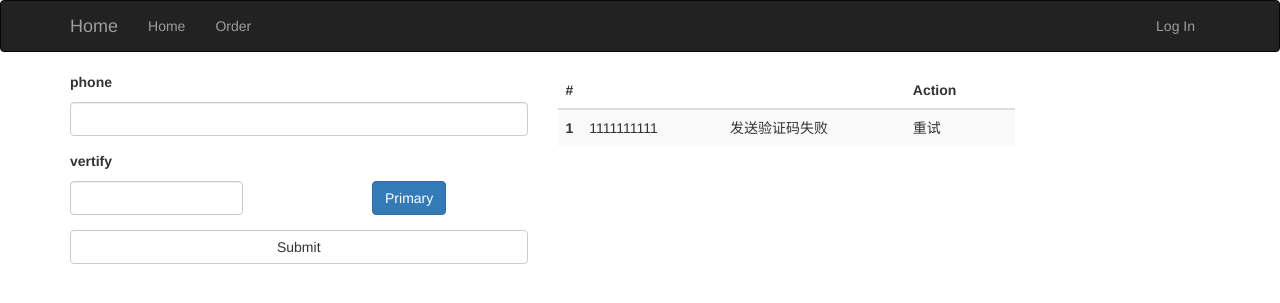
After one commit to scalaview/leo, a Flask app: page /admin/order in a window 1280 px wide. The commit adds this page. Shown: the top 303 px of the page. Run offline with Flask 2, Linux system fonts and the light colour scheme; parts of the project's set-up code (start-up, migrations or seed data) failed here and were passed over; some libraries are stand-ins or nearby versions.

Commit message:
add order page

```diff
--- a/app/admin/forms.py
+++ b/app/admin/forms.py
@@ -1,4 +1,4 @@
-from flask_wtf import Form
+from flask_wtf import FlaskForm as Form
 from wtforms import StringField, PasswordField, BooleanField, SubmitField
 from wtforms.validators import Required, Length, Email, Regexp, EqualTo
 from wtforms import ValidationError
@@ -28,3 +28,13 @@ class RegistrationForm(Form):
     def validate_username(self, field):
         if User.query.filter_by(username=field.data).first():
             raise ValidationError('Username already in use.')
+
+class SouPlusForm(Form):
+    phone = StringField('phone', validators=[
+        Required(), Length(11), Regexp('[0-9]*$', 0,
+                                          'Phone must have only numbers')])
+    vertify = StringField('vertify', validators=[
+        Required(), Length(6), Regexp('[A-Za-z0-9]*$', 0,
+                                          'Usernames must have only letters, '
+                                          'numbers, dots or underscores')])
+    submit = SubmitField('Submit')
--- a/app/admin/views.py
+++ b/app/admin/views.py
@@ -3,8 +3,8 @@ from flask_login import login_user, logout_user, login_required, \
     current_user
 from . import admin
 from .. import db
-from ..models import User
-from .forms import LoginForm, RegistrationForm #, ChangePasswordForm,\
+from ..models import Permission, Role, User
+from .forms import LoginForm, RegistrationForm, SouPlusForm#, ChangePasswordForm,\
 #     PasswordResetRequestForm, PasswordResetForm, ChangeEmailForm
 
 @admin.route('/login', methods=['GET', 'POST'])
@@ -18,6 +18,7 @@ def login():
         flash('Invalid username or password.')
     return render_template('admin/login.html', form=form)
 
+
 @admin.route('/logout')
 @login_required
 def logout():
@@ -25,15 +26,14 @@ def logout():
     flash('You have been logged out.')
     return redirect(url_for('admin.login'))
 
+
 @admin.route('/', methods=['GET', 'POST'])
 @login_required
 def index():
-    form = PostForm()
     if current_user.can(Permission.VIEWHISTORY) and \
             form.validate_on_submit():
         return redirect(url_for('.index'))
-    return render_template('admin/index.html', form=form, posts=posts,
-                           show_followed=show_followed, pagination=pagination)
+    return render_template('admin/index.html')
 
 
 @admin.route('/register', methods=['GET', 'POST'])
@@ -44,6 +44,13 @@ def register():
                     password=form.password.data)
         db.session.add(user)
         db.session.commit()
-        flash('A confirmation email has been sent to you by email.')
         return redirect(url_for('admin.login'))
     return render_template('admin/register.html', form=form)
+
+@admin.route('/order', methods=['GET', 'POST'])
+def order():
+    form = SouPlusForm()
+    if form.validate_on_submit(): #and \
+           # form.validate_on_submit():
+        pass
+    return render_template('admin/order.html', form=form)
--- a/app/templates/admin/base.html
+++ b/app/templates/admin/base.html
@@ -7,6 +7,7 @@
 <link rel="shortcut icon" href="{{ url_for('static', filename='favicon.ico') }}" type="image/x-icon">
 <link rel="icon" href="{{ url_for('static', filename='favicon.ico') }}" type="image/x-icon">
 <link rel="stylesheet" type="text/css" href="{{ url_for('static', filename='styles.css') }}">
+<script src="https://unpkg.com/vue/dist/vue.js"></script>
 {% endblock %}
 
 {% block navbar %}
@@ -19,29 +20,9 @@
                 <span class="icon-bar"></span>
                 <span class="icon-bar"></span>
             </button>
-            <a class="navbar-brand" href="{{ url_for('admin.index') }}">Flasky</a>
+            <a class="navbar-brand" href="{{ url_for('admin.index') }}">Home</a>
         </div>
-        <div class="navbar-collapse collapse">
-            <ul class="nav navbar-nav">
-                <li><a href="{{ url_for('admin.index') }}">Home</a></li>
-            </ul>
-            <ul class="nav navbar-nav navbar-right">
-
-                {% if current_user.is_authenticated %}
-                <li class="dropdown">
-                    <a href="#" class="dropdown-toggle" data-toggle="dropdown">
-                        <img src="{{ current_user.gravatar(size=18) }}">
-                        Account <b class="caret"></b>
-                    </a>
-                    <ul class="dropdown-menu">
-                        <li><a href="{{ url_for('admin.logout') }}">Log Out</a></li>
-                    </ul>
-                </li>
-                {% else %}
-                <li><a href="{{ url_for('admin.login') }}">Log In</a></li>
-                {% endif %}
-            </ul>
-        </div>
+        {% include 'admin/partials/_sidebar.html' %}
     </div>
 </div>
 {% endblock %}
--- /dev/null
+++ b/app/templates/admin/order.html
@@ -0,0 +1,52 @@
+{% extends "admin/base.html" %}
+{% import "bootstrap/wtf.html" as wtf %}
+
+{% block title %}Console{% endblock %}
+
+{% block page_content %}
+
+{% from "helpers/_formhelpers.html" import render_text_field %}
+<div class="row">
+  <div class="col-md-5 col-xs-12">
+    <form method=post action="/order">
+      {{ render_text_field(form.phone) }}
+      <div class='row'>
+        <div class="col-md-5 col-xs-8">
+          {{ render_text_field(form.vertify) }}
+        </div>
+        <div class="col-md-5 col-sm-4">
+          <button style="margin-top: 30px" type="button" class="btn btn-primary pull-right">Primary</button>
+        </div>
+      </div>
+
+      {{ form.submit(class='btn btn-default col-xs-12') }}
+    </form>
+
+  </div>
+  <div class="col-md-5 col-xs-12">
+    <div class="bs-example" data-example-id="striped-table">
+      <table class="table table-striped">
+        <thead>
+          <tr>
+            <th>#</th>
+            <th>            </th>
+            <th>Action</th>
+          </tr>
+        </thead>
+        <tbody>
+          <tr>
+            <th scope="row">1</th>
+            <td class='col-md-9 col-xs-9'>
+              <div class="row">
+                <div class="col-md-5 col-xs-12">1111111111</div>
+                <div class="col-md-5 col-xs-12">发送验证码失败</div>
+              </div>
+            </td>
+            <td class='col-md-3 col-xs-3'>重试</td>
+          </tr>
+        </tbody>
+      </table>
+    </div>
+  </div>
+</div>
+{% endblock %}
--- /dev/null
+++ b/app/templates/admin/partials/_sidebar.html
@@ -0,0 +1,20 @@
+<div class="navbar-collapse collapse">
+    <ul class="nav navbar-nav">
+        <li><a href="{{ url_for('admin.index') }}">Home</a></li>
+        <li><a href="{{ url_for('admin.order') }}">Order</a></li>
+    </ul>
+    <ul class="nav navbar-nav navbar-right">
+        {% if current_user.is_authenticated %}
+        <li class="dropdown">
+            <a href="#" class="dropdown-toggle" data-toggle="dropdown">
+                Account <b class="caret"></b>
+            </a>
+            <ul class="dropdown-menu">
+                <li><a href="{{ url_for('admin.logout') }}">Log Out</a></li>
+            </ul>
+        </li>
+        {% else %}
+        <li><a href="{{ url_for('admin.login') }}">Log In</a></li>
+        {% endif %}
+    </ul>
+</div>
--- /dev/null
+++ b/app/templates/helpers/_formhelpers.html
@@ -0,0 +1,11 @@
+{% macro render_text_field(field) %}
+  <div class="form-group {% if field.errors %}has-error{% endif %} {% if field.flags.required %}required{% endif %}">
+    <label class="control-label" for="{{ field.label.text }}">{{ field.label }}</label>
+    <input class="form-control" id="{{ field.label.name }}" name="{{ field.name }}" {% if field.flags.required %}required=""{% endif %} type="text" value="{% if field.data %} {{ field.data }} {% endif %}">
+    {% if field.errors %}
+      {% for error in field.errors %}
+        <p class="help-block">{{ error }}</p>
+      {% endfor %}
+    {% endif %}
+  </div>
+{% endmacro %}
```
Also changed, not shown: app/templates/admin/index.html (added, +12 -0 lines), app/static/styles.css (added).
